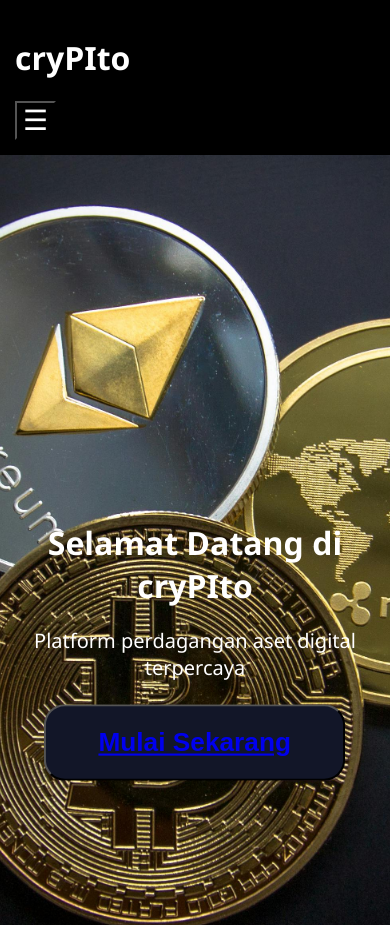
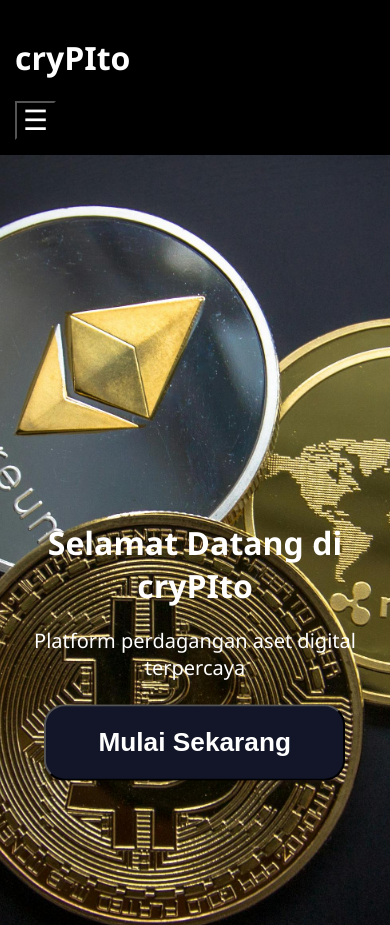
Before and after one commit to Dbrep12/Dbrep12.github.io, a plain HTML site: page index.html in a window 390 px wide. Shown: the top 925 px of the page. Drawn offline with Linux system fonts and the light colour scheme.

Commit message:
style.css

```diff
--- a/style.css
+++ b/style.css
@@ -134,6 +134,11 @@ nav ul li a:hover::after {
 .btn-primary {
   transition: 0.2s;
   transform: scale(1.05);
+}
+
+.btn-primary a {
+  color: white;
+  text-decoration: none;
 }
 
 .btn {
@@ -636,6 +641,11 @@ form input[type="checkbox"] {
     font-weight: bold;
   }
 
+  .btn-primary a {
+    color: white;
+    text-decoration: none;
+  }
+
   /* .nav-links {
     flex-direction: column;
     width: 100%;
```
